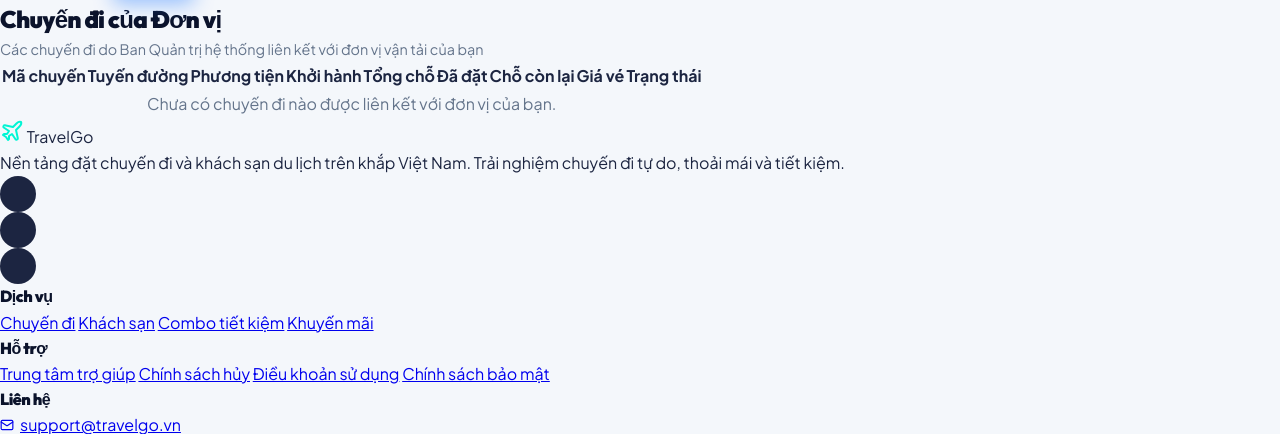
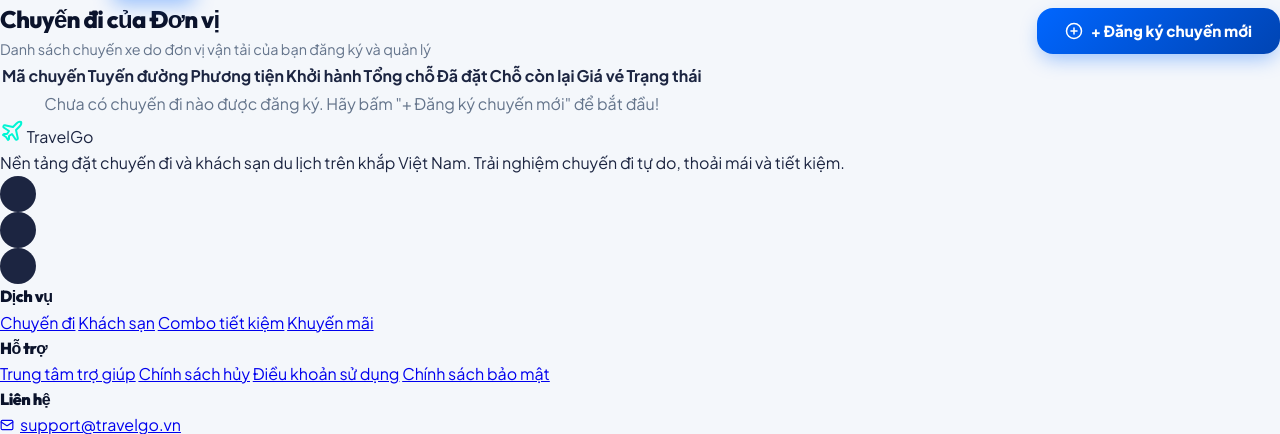
Before and after one commit to tranhuuthang73-cyber/DACN, a PHP site: the page made by app/views/partner/trips/index.php in a window 1280 px wide. Shown: the part 152-586 px from the top of the page. Run offline with PHP 8.4, Linux system fonts and the light colour scheme; the template is opened without the code that fills it, so the values that code supplies are empty.

```diff
--- a/app/views/partner/trips/index.php
+++ b/app/views/partner/trips/index.php
@@ -2,11 +2,14 @@
 use App\Core\Helper;
 ?>
 
-<div style="display:flex; justify-content:space-between; align-items:center; margin-bottom:var(--space-xl);">
+<div style="display:flex; justify-content:space-between; align-items:center; margin-bottom:var(--space-xl); flex-wrap:wrap; gap:16px;">
     <div>
-        <h2 style="font-size:1.5rem;">Chuyến đi của Đơn vị</h2>
-        <p style="color:var(--gray-500); font-size:0.9rem;">Các chuyến đi do Ban Quản trị hệ thống liên kết với đơn vị vận tải của bạn</p>
+        <h2 style="font-size:1.5rem; font-weight:800;">Chuyến đi của Đơn vị</h2>
+        <p style="color:var(--gray-500); font-size:0.9rem;">Danh sách chuyến xe do đơn vị vận tải của bạn đăng ký và quản lý</p>
     </div>
+    <a href="<?= $appUrl ?>/partner/trips/create" class="btn btn-primary" style="display:flex; align-items:center; gap:8px;">
+        <i data-lucide="plus-circle" style="width:18px;height:18px;"></i> + Đăng ký chuyến mới
+    </a>
 </div>
 
 <div class="table-responsive">
@@ -47,7 +50,7 @@ use App\Core\Helper;
             <?php else: ?>
                 <tr>
                     <td colspan="9" style="text-align:center; padding:var(--space-2xl); color:var(--gray-500);">
-                        Chưa có chuyến đi nào được liên kết với đơn vị của bạn.
+                        Chưa có chuyến đi nào được đăng ký. Hãy bấm "+ Đăng ký chuyến mới" để bắt đầu!
                     </td>
                 </tr>
             <?php endif; ?>
```
